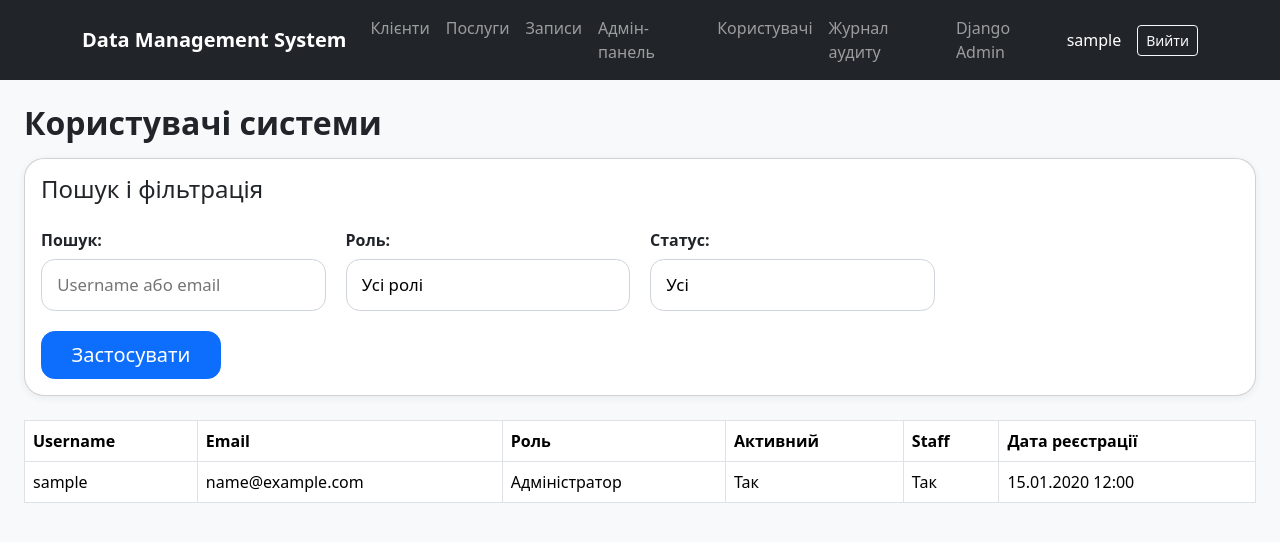
After one commit to SaruUa/Orvanta, a Django app: page /users/ in a window 1280 px wide. The commit adds this page. Shown: the top 542 px of the page. Run offline with Django 5.2, Linux system fonts and the light colour scheme; a user stored in the database is signed in; tables that the repository leaves empty hold one stand-in row (values such as "Sample post").

Commit message:
Add admin-only user management page with filtering

```diff
--- a/src/config/urls.py
+++ b/src/config/urls.py
@@ -16,4 +16,5 @@ urlpatterns = [
     path('services/', include('services_catalog.urls')),
     path('appointments/', include('appointments.urls')),
     path('audit/', include('audit.urls')),
+    path('users/', include('users.urls')),
 ]
--- a/src/templates/admin_dashboard.html
+++ b/src/templates/admin_dashboard.html
@@ -104,7 +104,8 @@
     </div>
 </div>
 
-<div class="mt-4 d-flex gap-2">
+<div class="mt-4 d-flex gap-2 flex-wrap">
+    <a href="{% url 'user_list' %}" class="btn btn-outline-secondary">Користувачі системи</a>
     <a href="/admin/" class="btn btn-outline-dark">Перейти до Django Admin</a>
     <a href="{% url 'audit_log_list' %}" class="btn btn-outline-primary">Відкрити журнал аудиту</a>
 </div>
--- a/src/templates/base.html
+++ b/src/templates/base.html
@@ -20,6 +20,7 @@
 
             {% if request.user.role == 'admin' %}
                 <a class="nav-link" href="{% url 'admin_dashboard' %}">Адмін-панель</a>
+                <a class="nav-link" href="{% url 'user_list' %}">Користувачі</a>
                 <a class="nav-link" href="{% url 'audit_log_list' %}">Журнал аудиту</a>
                 <a class="nav-link" href="/admin/">Django Admin</a>
             {% endif %}
--- /dev/null
+++ b/src/templates/users/user_list.html
@@ -0,0 +1,65 @@
+{% extends 'base.html' %}
+
+{% block title %}Користувачі{% endblock %}
+
+{% block content %}
+<h1 class="page-title">Користувачі системи</h1>
+
+<div class="card filter-card mb-4">
+    <div class="card-body">
+        <h4 class="card-title mb-4">Пошук і фільтрація</h4>
+
+        <form method="get" class="filter-form">
+            <p>
+                {{ filter_form.query.label_tag }}
+                {{ filter_form.query }}
+            </p>
+
+            <p>
+                {{ filter_form.role.label_tag }}
+                {{ filter_form.role }}
+            </p>
+
+            <p>
+                {{ filter_form.is_active.label_tag }}
+                {{ filter_form.is_active }}
+            </p>
+
+            <div class="filter-form-actions">
+                <button type="submit" class="btn btn-primary btn-lg">Застосувати</button>
+            </div>
+        </form>
+    </div>
+</div>
+
+{% if users %}
+    <div class="table-responsive">
+        <table class="table table-bordered table-hover align-middle">
+            <thead>
+                <tr>
+                    <th>Username</th>
+                    <th>Email</th>
+                    <th>Роль</th>
+                    <th>Активний</th>
+                    <th>Staff</th>
+                    <th>Дата реєстрації</th>
+                </tr>
+            </thead>
+            <tbody>
+                {% for user_obj in users %}
+                    <tr>
+                        <td>{{ user_obj.username }}</td>
+                        <td>{{ user_obj.email|default:'—' }}</td>
+                        <td>{{ user_obj.get_role_display }}</td>
+                        <td>{{ user_obj.is_active|yesno:'Так,Ні' }}</td>
+                        <td>{{ user_obj.is_staff|yesno:'Так,Ні' }}</td>
+                        <td>{{ user_obj.date_joined|date:'d.m.Y H:i' }}</td>
+                    </tr>
+                {% endfor %}
+            </tbody>
+        </table>
+    </div>
+{% else %}
+    <p>Користувачів не знайдено.</p>
+{% endif %}
+{% endblock %}
--- /dev/null
+++ b/src/users/forms.py
@@ -0,0 +1,25 @@
+from django import forms
+
+from .models import UserRole
+
+
+class UserFilterForm(forms.Form):
+    query = forms.CharField(
+        required=False,
+        label='Пошук',
+        widget=forms.TextInput(attrs={'placeholder': 'Username або email'}),
+    )
+    role = forms.ChoiceField(
+        required=False,
+        label='Роль',
+        choices=[('', 'Усі ролі')] + list(UserRole.choices),
+    )
+    is_active = forms.ChoiceField(
+        required=False,
+        label='Статус',
+        choices=[
+            ('', 'Усі'),
+            ('true', 'Активні'),
+            ('false', 'Неактивні'),
+        ],
+    )
--- /dev/null
+++ b/src/users/urls.py
@@ -0,0 +1,7 @@
+from django.urls import path
+
+from .views import user_list_view
+
+urlpatterns = [
+    path('', user_list_view, name='user_list'),
+]
--- a/src/users/views.py
+++ b/src/users/views.py
@@ -1,3 +1,41 @@
+from django.db.models import Q
 from django.shortcuts import render
 
-# Create your views here.
+from .decorators import admin_required
+from .forms import UserFilterForm
+from .models import User
+
+
+@admin_required
+def user_list_view(request):
+    users = User.objects.all().order_by('username')
+
+    filter_form = UserFilterForm(request.GET or None)
+
+    if filter_form.is_valid():
+        query = filter_form.cleaned_data.get('query')
+        role = filter_form.cleaned_data.get('role')
+        is_active = filter_form.cleaned_data.get('is_active')
+
+        if query:
+            users = users.filter(
+                Q(username__icontains=query) |
+                Q(email__icontains=query)
+            )
+
+        if role:
+            users = users.filter(role=role)
+
+        if is_active == 'true':
+            users = users.filter(is_active=True)
+        elif is_active == 'false':
+            users = users.filter(is_active=False)
+
+    return render(
+        request,
+        'users/user_list.html',
+        {
+            'users': users,
+            'filter_form': filter_form,
+        },
+    )
```
